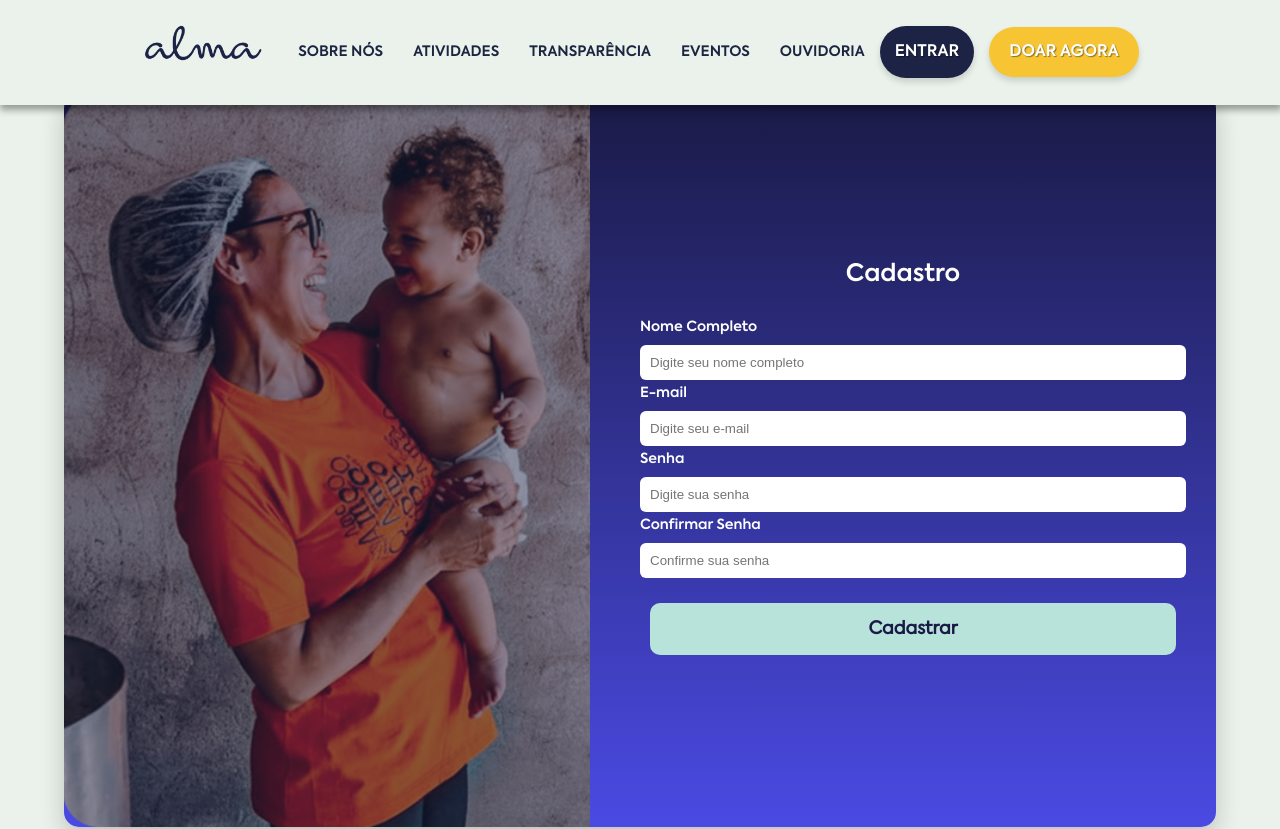
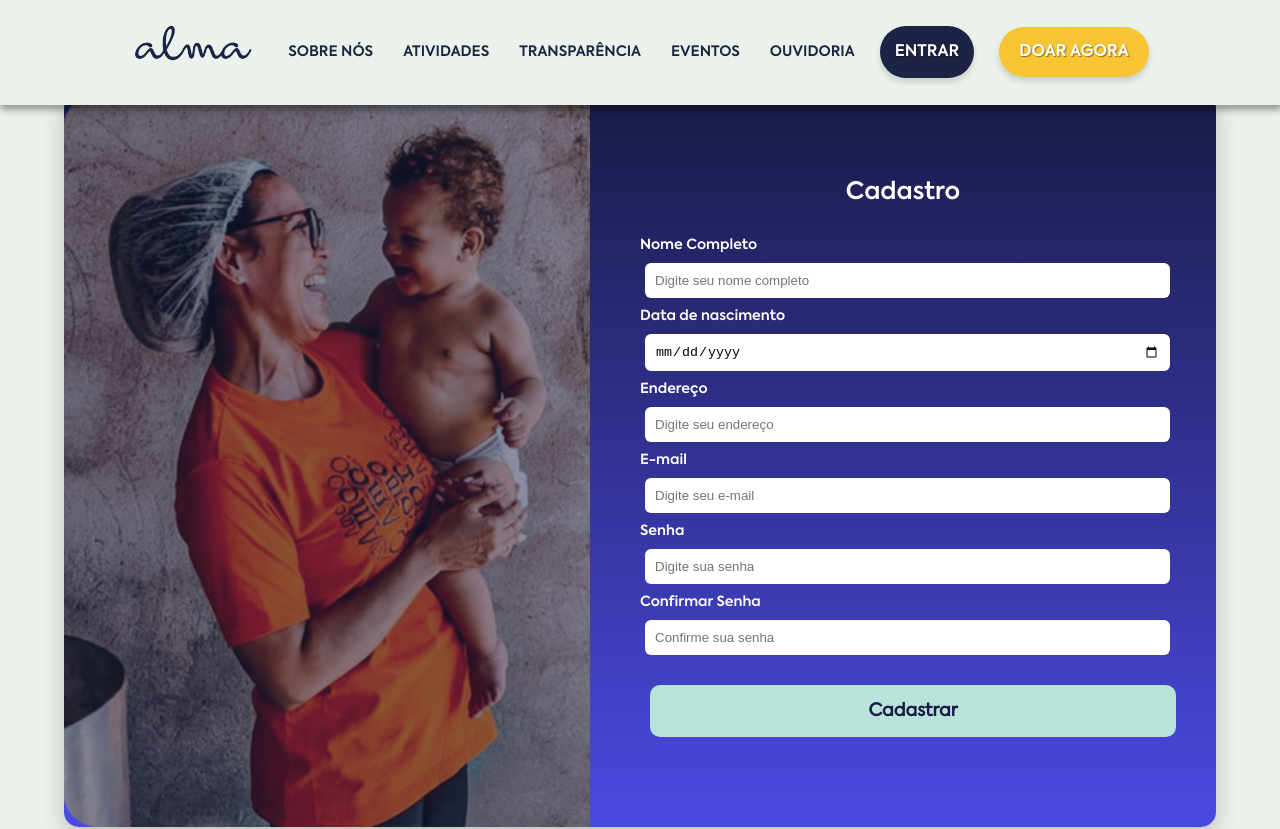
Before and after one commit to AndreFerreira30/Alma-React, a React (Vite) app in the folder meu-projeto/: page /Cadastro in a window 1280 px wide. Shown: the top 829 px of the page. Built offline with nearby package versions, Linux system fonts and the light colour scheme.

Commit message:
finalizando a parte visual

```diff
--- a/meu-projeto/src/components/Header/Header.css
+++ b/meu-projeto/src/components/Header/Header.css
@@ -81,6 +81,7 @@ nav{
     text-align: center;
     align-content: center;
     gap: 10px;
+    margin: 0px 10px
 }
 
 .navegador-login:hover {
@@ -107,6 +108,7 @@ nav{
     align-content: center;
     padding: 20px;
     gap: 10px;
+    margin: 0px 10px;
 }
 
 .navegador-doar {
--- a/meu-projeto/src/pages/Cadastro/Cadastro.css
+++ b/meu-projeto/src/pages/Cadastro/Cadastro.css
@@ -49,9 +49,9 @@
   }
 
   .cadastro-form input {
-    width: 100%;
+    width: 96%;
     padding: 10px;
-    margin-top: 5px;
+    margin: 5px;
     border: none;
     border-radius: 6px;
     outline: none;
@@ -147,4 +147,8 @@
       padding: 12px;
       font-size: 16px;
     }
+
+    .cadastro-image{
+      display: none;
+    }
   }
--- a/meu-projeto/src/pages/Cadastro/Cadastro.jsx
+++ b/meu-projeto/src/pages/Cadastro/Cadastro.jsx
@@ -1,10 +1,76 @@
-import React from "react";
+import React, { useState } from "react"; // 1. IMPORTAÇÃO: Importado useState para gerenciar o estado do formulário.
 import "./Cadastro.css";
 import '../../components/Button/button.css'
 import cadastro_img from '../../assets/image/cadastro_img.png'
 
+// 2. CONSTANTE: Regex para forçar senha forte:
+// - Pelo menos 6 caracteres no total (. {6,})
+// - Pelo menos uma letra minúscula (?=.*[a-z])
+// - Pelo menos uma letra maiúscula (?=.*[A-Z])
+// - Pelo menos um número (?=.*\d)
+// - Pelo menos um caractere especial (!@#$%^&*) (?=.*[!@#$%^&*])
+const PASSWORD_REGEX = /^(?=.*[a-z])(?=.*[A-Z])(?=.*\d)(?=.*[!@#$%^&*]).{6,}$/;
+
 function Cadastro() {
-  return (
+
+    // 3. ESTADO: Estado para armazenar os dados dos inputs. Os nomes (chaves) devem bater com seu DTO em C#.
+    const [formData, setFormData] = useState({
+        Nome: '',
+        DataNascimento: '',
+        Endereco: '',
+        Email: '',
+        Senha: '',
+        ConfirmarSenha: '', // Usado apenas para validação no Front-end
+    });
+
+    // 4. ESTADO: Estado para armazenar e exibir mensagens de erro
+    const [passwordError, setPasswordError] = useState('');
+    const [matchError, setMatchError] = useState('');
+
+    // 5. FUNÇÃO: Atualiza o estado "formData" a cada digitação do usuário.
+    const handleChange = (e) => {
+        const { name, value } = e.target;
+        setFormData(prev => ({ ...prev, [name]: value }));
+
+        // Limpar erros ao digitar novamente
+        if (name === 'Senha' || name === 'ConfirmarSenha') {
+            setPasswordError('');
+            setMatchError('');
+        }
+    };
+
+    // 6. FUNÇÃO: Lida com a submissão do formulário e validações.
+    const handleSubmit = (e) => {
+        e.preventDefault(); // Impede o comportamento padrão de recarregar a página.
+
+        // --- VALIDAÇÃO DE SENHA FORTE ---
+        if (!PASSWORD_REGEX.test(formData.Senha)) {
+            setPasswordError('A senha deve ter: 6+ caracteres, 1 maiúscula, 1 minúscula, 1 número e 1 caractere especial (!@#$%^&*).');
+            return; // Impede o envio se a senha for fraca
+        } else {
+            setPasswordError(''); // Limpa o erro se for válida
+        }
+
+        // --- VALIDAÇÃO DE CONFRONTAÇÃO DE SENHA ---
+        if (formData.Senha !== formData.ConfirmarSenha) {
+            setMatchError('As senhas digitadas não coincidem.');
+            return; // Impede o envio se as senhas não baterem
+        } else {
+            setMatchError(''); // Limpa o erro se baterem
+        }
+
+        // 7. AÇÃO PÓS-VALIDAÇÃO (Simulação)
+        const { ConfirmarSenha, ...dataToSubmit } = formData; // Remove 'ConfirmarSenha' antes de enviar ao servidor
+
+        console.log("Validações OK. Dados prontos para envio ao servidor C#:", dataToSubmit);
+
+        // *******************************************************************
+        // * PRÓXIMO PASSO: Implementar a chamada fetch/axios para o endpoint *
+        // * '/register' do seu controller C#.                               *
+        // *******************************************************************
+    };
+
+    return (
         <div className="cadastro-container">
           <div className="cadastro-card">
           <div className="cadastro-image">
@@ -12,18 +78,73 @@ function Cadastro() {
           </div>
             <div className="cadastro-form">
               <h2>Cadastro</h2>
-              <form>
+              {/* 8. FORMULÁRIO: Adicionado o manipulador de submissão */}
+              <form onSubmit={handleSubmit}>
                 <label>Nome Completo</label>
-                <input type="text" placeholder="Digite seu nome completo" />
+                {/* 9. INPUTS: Adicionado name, value e onChange em todos os campos */}
+                <input
+                    type="text"
+                    placeholder="Digite seu nome completo"
+                    required
+                    name="Nome"
+                    value={formData.Nome}
+                    onChange={handleChange}
+                />
+
+                <label>Data de nascimento</label>
+                <input
+                    type="date"
+                    required
+                    max="2007-11-13"
+                    min="1925-11-13"
+                    name="DataNascimento" // Deve bater com o campo 'DataNascimento' no DTO C#
+                    value={formData.DataNascimento}
+                    onChange={handleChange}
+                />
+
+                <label>Endereço</label>
+                <input
+                    type="text"
+                    placeholder="Digite seu endereço"
+                    name="Endereco" // Deve bater com o campo 'Endereco' no DTO C#
+                    value={formData.Endereco}
+                    onChange={handleChange}
+                />
 
                 <label>E-mail</label>
-                <input type="email" placeholder="Digite seu e-mail" />
+                <input
+                    type="email"
+                    placeholder="Digite seu e-mail"
+                    required
+                    name="Email" // Deve bater com o campo 'Email' no DTO C#
+                    value={formData.Email}
+                    onChange={handleChange}
+                />
 
                 <label>Senha</label>
-                <input type="password" placeholder="Digite sua senha" />
+                <input
+                    type="password"
+                    placeholder="Digite sua senha"
+                    required
+                    minLength={6} // O minLength do HTML ajuda, mas a Regex é mais segura
+                    name="Senha" // Deve bater com o campo 'Senha' no DTO C#
+                    value={formData.Senha}
+                    onChange={handleChange}
+                />
+                {/* 10. EXIBIÇÃO DE ERROS: Mostra o erro de força de senha */}
+                {passwordError && <p style={{ color: 'yellow', fontSize: '0.8rem' }}>{passwordError}</p>}
 
                 <label>Confirmar Senha</label>
-                <input type="password" placeholder="Confirme sua senha" />
+                <input
+                    type="password"
+                    placeholder="Confirme sua senha"
+                    required
+                    name="ConfirmarSenha" // Usado para a comparação no front-end
+                    value={formData.ConfirmarSenha}
+                    onChange={handleChange}
+                />
+                {/* 10. EXIBIÇÃO DE ERROS: Mostra o erro de senhas não coincidentes */}
+                {matchError && <p style={{ color: 'yellow', fontSize: '0.8rem' }}>{matchError}</p>}
 
                 <button type="submit">Cadastrar</button>
 
--- a/meu-projeto/src/pages/Login/Login.css
+++ b/meu-projeto/src/pages/Login/Login.css
@@ -121,7 +121,7 @@
   .login-form {
     padding: 30px 25px;
     border-radius: 15px;
-    background: linear-gradient(160deg, #1E2447, #4554A2);
+      background: linear-gradient(180deg, #1a1a46 0%, #4a4ae3 100%);
   }
 
   .login-form h2 {
```
Also changed, not shown: meu-projeto/src/assets/image/alimentar-img.png.
